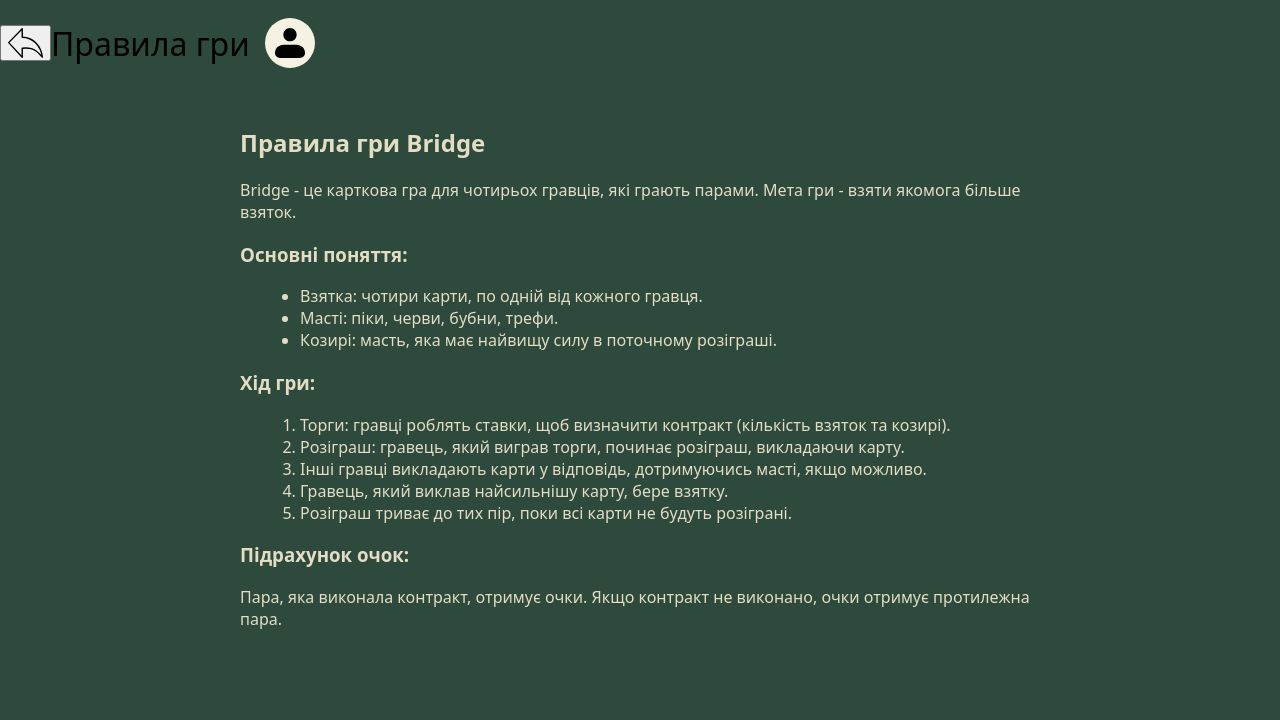
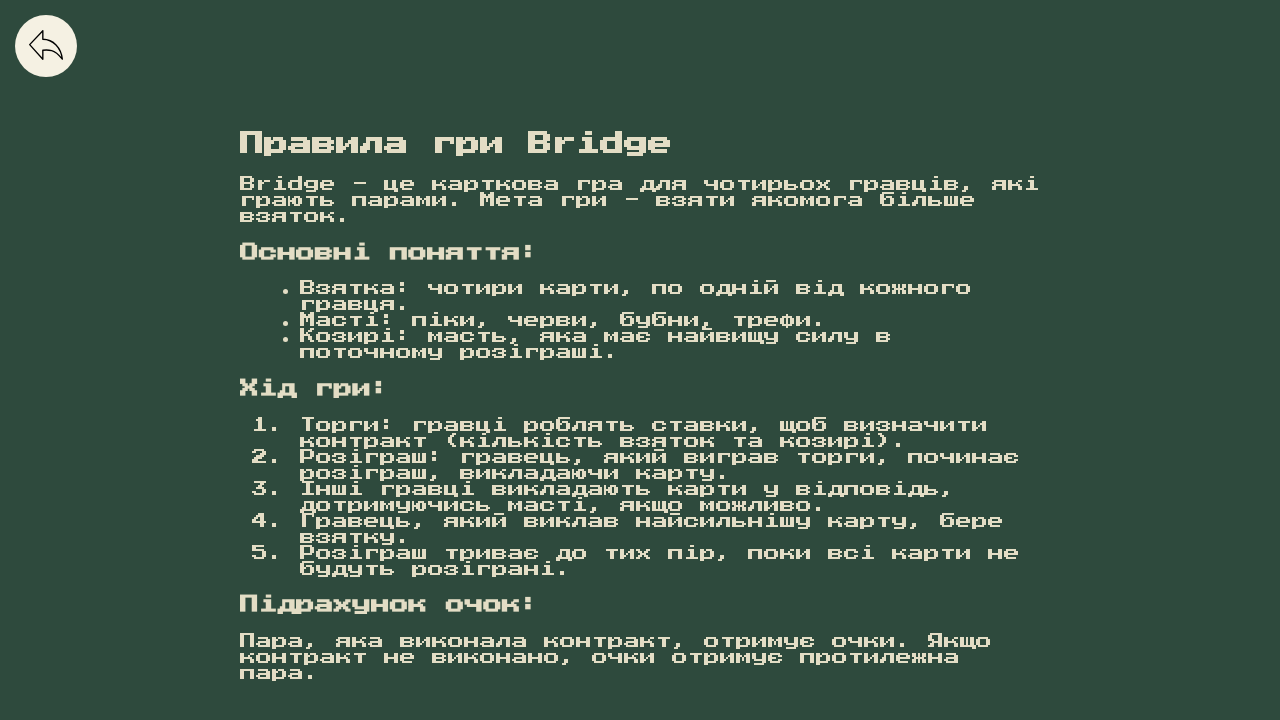
Before and after one commit to Na1usnuk/Bridge-Online, a Python web app: template web/templates/rules.html in a window 1280 px wide. Shown: the top 720 px of the page. Run offline with Jinja, Linux system fonts and the light colour scheme; the template is opened without the code that fills it, so the values that code supplies are empty.

Commit message:
Update rules.html

```diff
--- a/web/templates/rules.html
+++ b/web/templates/rules.html
@@ -4,20 +4,21 @@
     <meta charset="UTF-8">
     <meta name="viewport" content="width=device-width, initial-scale=1.0">
     <title>Правила гри</title>
+    <link rel="preconnect" href="https://fonts.googleapis.com" />
+    <link rel="preconnect" href="https://fonts.gstatic.com" crossorigin />
+    <link
+      href="https://fonts.googleapis.com/css2?family=Inter:ital,opsz,wght@0,14..32,100..900;1,14..32,100..900&family=Karla:ital,wght@0,200..800;1,200..800&family=Press+Start+2P&display=swap"
+      rel="stylesheet"
+    />
     <link rel="stylesheet" href="styles.css">
 </head>
 <body>
-  <header class="header">
-    <button id="back-button" class="button game-header__back-button">
-        <img src="assets/icons/arrow-left.svg" alt="Назад" class="button__icon">
-    </button>
-    <h1 class="header__title">Правила гри</h1>
-    <div class="header__profile">
-        <button id="profile-button" class="button button--icon">
-            <img src="assets/icons/profile.svg" alt="Профіль" class="button__icon">
+    <header class="header-game">
+        <button id="back-button" class="back-button">
+          <a href="index.html">
+            <img src="assets/icons/arrow-left.svg" alt="Назад" class="button__icon">
+          </a>
         </button>
-    </div>
-</header>
     <main class="main">
         <div class="rules">
             <h2 class="rules__title">Правила гри Bridge</h2>
```
